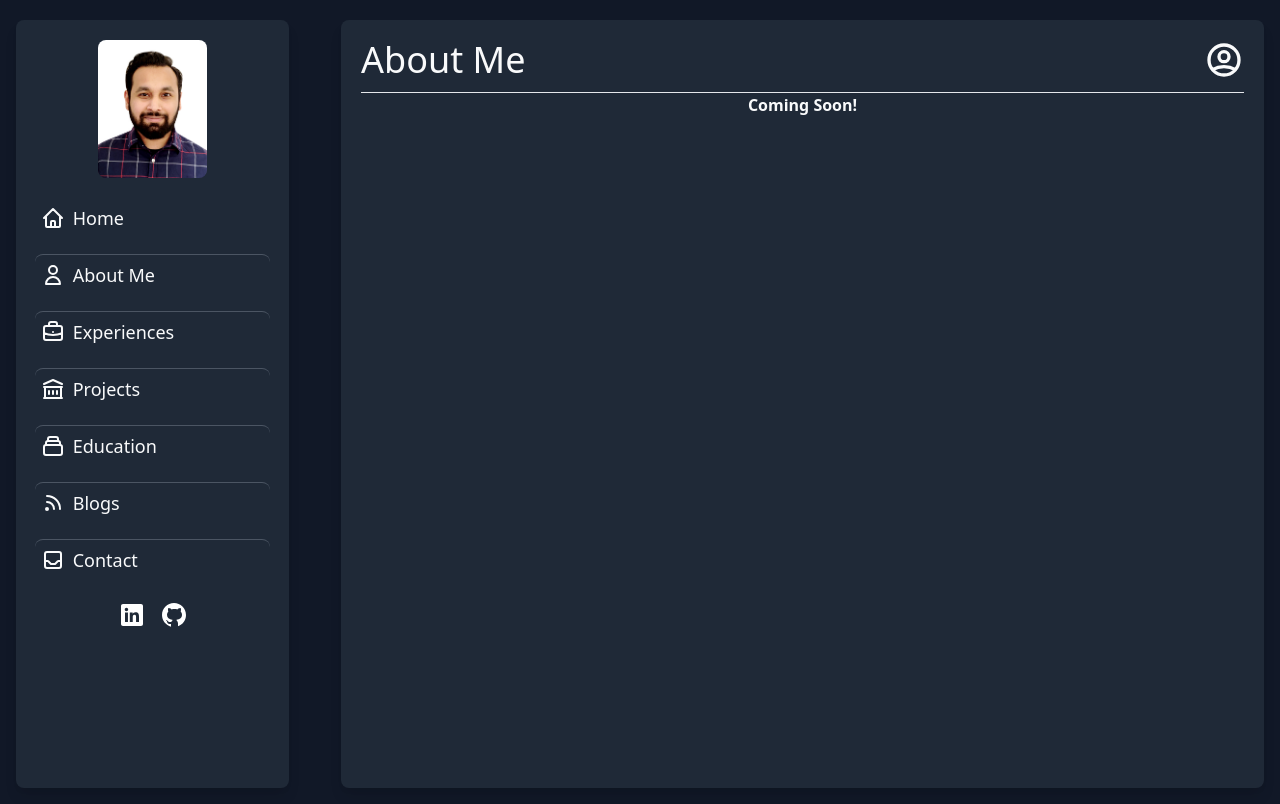
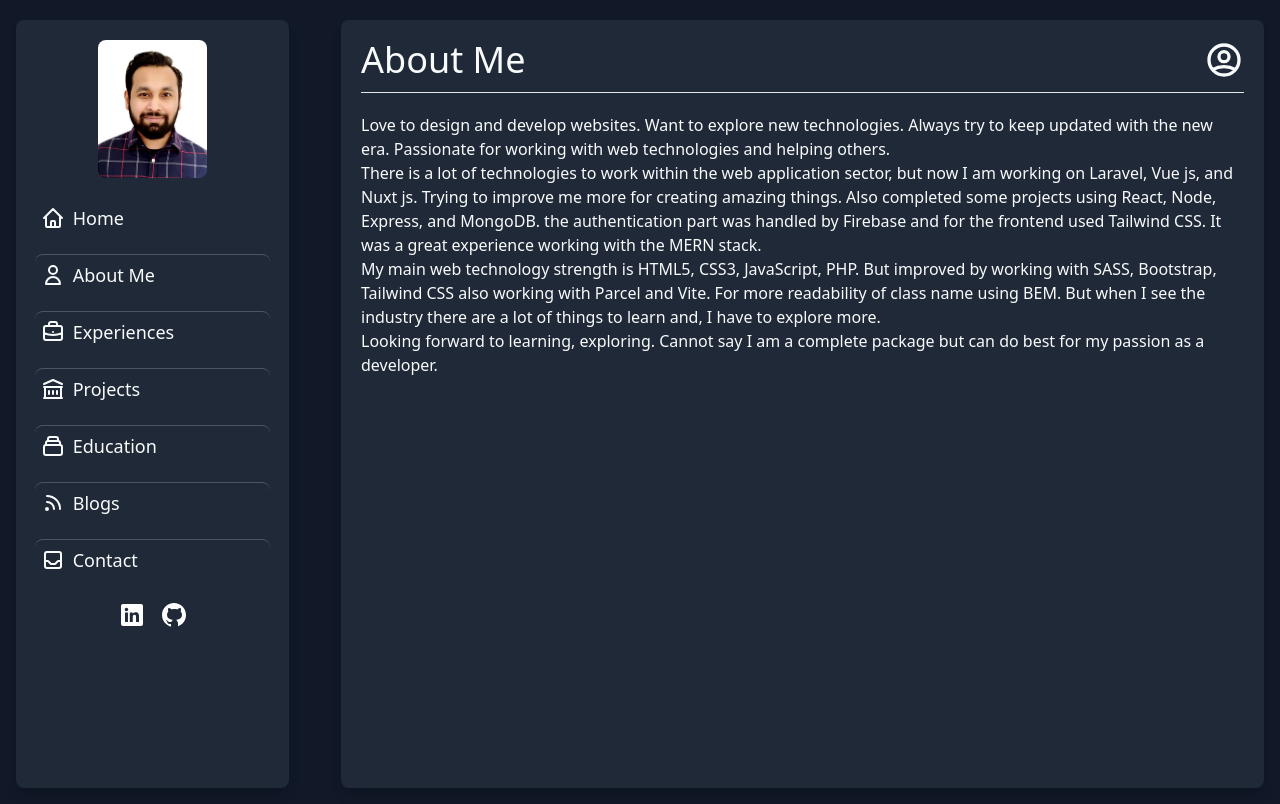
Before and after one commit to Mostakimul/react-portfolio, a React (Create React App) app: page /about in a window 1280 px wide. Built offline with nearby package versions, Linux system fonts and the light colour scheme.

Commit message:
about page completed

```diff
--- a/src/component/About.js
+++ b/src/component/About.js
@@ -8,7 +8,30 @@ const About = () => {
         title="About Me"
         iconShape="M5.121 17.804A13.937 13.937 0 0112 16c2.5 0 4.847.655 6.879 1.804M15 10a3 3 0 11-6 0 3 3 0 016 0zm6 2a9 9 0 11-18 0 9 9 0 0118 0z"
       />
-      <h3 className="text-center font-semibold">Coming Soon!</h3>
+      {/* about body */}
+      <div className="mt-5">
+        <p>
+          Love to design and develop websites. Want to explore new technologies. Always try to keep
+          updated with the new era. Passionate for working with web technologies and helping others.
+        </p>
+        <p>
+          There is a lot of technologies to work within the web application sector, but now I am
+          working on Laravel, Vue js, and Nuxt js. Trying to improve me more for creating amazing
+          things. Also completed some projects using React, Node, Express, and MongoDB. the
+          authentication part was handled by Firebase and for the frontend used Tailwind CSS. It was
+          a great experience working with the MERN stack.
+        </p>
+        <p>
+          My main web technology strength is HTML5, CSS3, JavaScript, PHP. But improved by working
+          with SASS, Bootstrap, Tailwind CSS also working with Parcel and Vite. For more readability
+          of class name using BEM. But when I see the industry there are a lot of things to learn
+          and, I have to explore more.
+        </p>
+        <p>
+          Looking forward to learning, exploring. Cannot say I am a complete package but can do best
+          for my passion as a developer.
+        </p>
+      </div>
     </div>
   );
 };
--- a/src/component/SingleProject.js
+++ b/src/component/SingleProject.js
@@ -77,21 +77,21 @@ const SingleProject = () => {
               href={project?.live}
               rel="noopener noreferrer"
               target="_blank"
-              className="bg-gray-900 hover:bg-gray-700 duration-300 transition mx-2 rounded-lg shadow-lg py-1.5 px-2">
+              className="bg-gray-900 hover:bg-gray-700 duration-300 transition m-1 rounded-lg shadow-lg py-1.5 px-2">
               Live link
             </a>
             <a
               href={project?.client}
               rel="noopener noreferrer"
               target="_blank"
-              className="bg-gray-900 hover:bg-gray-700 duration-300 transition mx-2 rounded-lg shadow-lg py-1.5 px-2">
+              className="bg-gray-900 hover:bg-gray-700 duration-300 transition m-1 rounded-lg shadow-lg py-1.5 px-2">
               Frontend Code
             </a>
             <a
               href={project?.server}
               rel="noopener noreferrer"
               target="_blank"
-              className="bg-gray-900 hover:bg-gray-700 duration-300 transition mx-2 rounded-lg shadow-lg py-1.5 px-2">
+              className="bg-gray-900 hover:bg-gray-700 duration-300 transition m-1 rounded-lg shadow-lg py-1.5 px-2">
               Server Code
             </a>
           </div>
```
